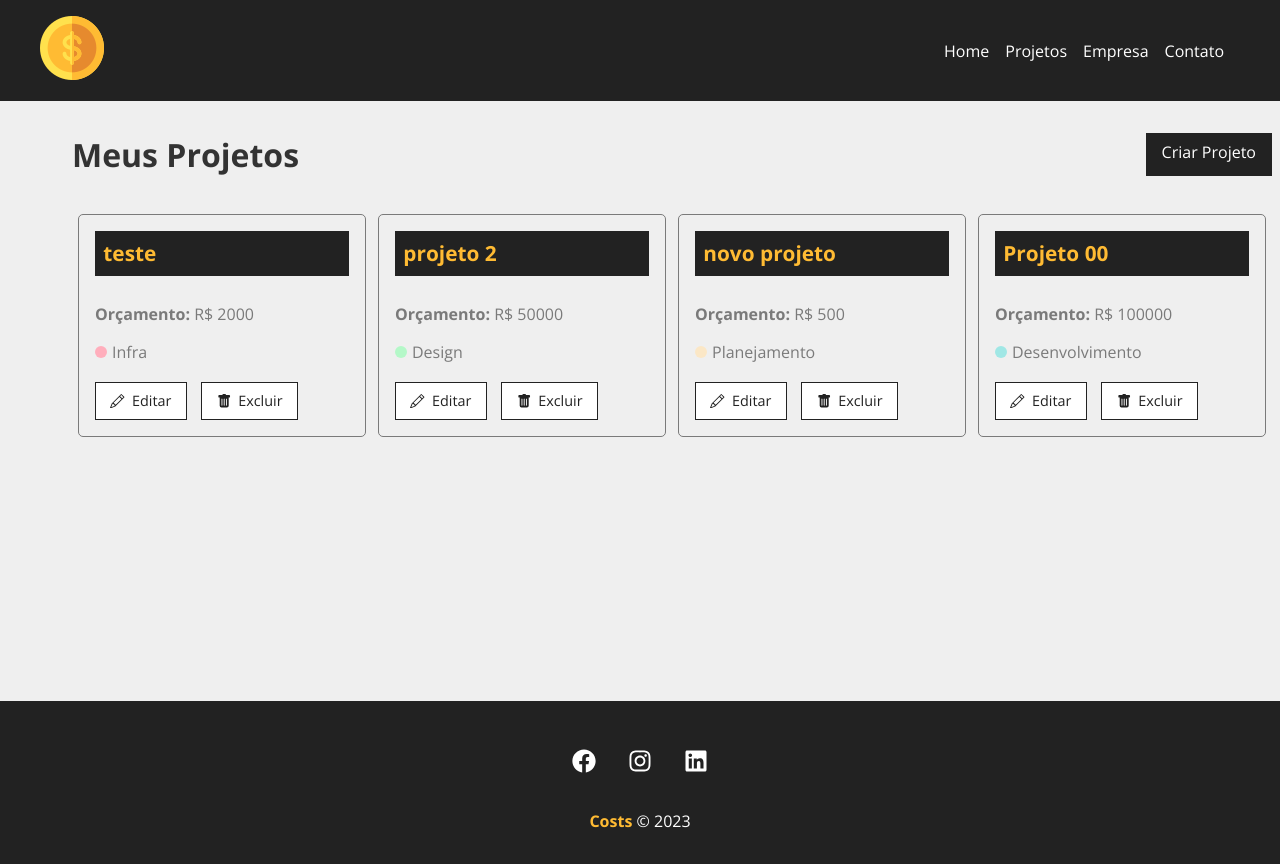
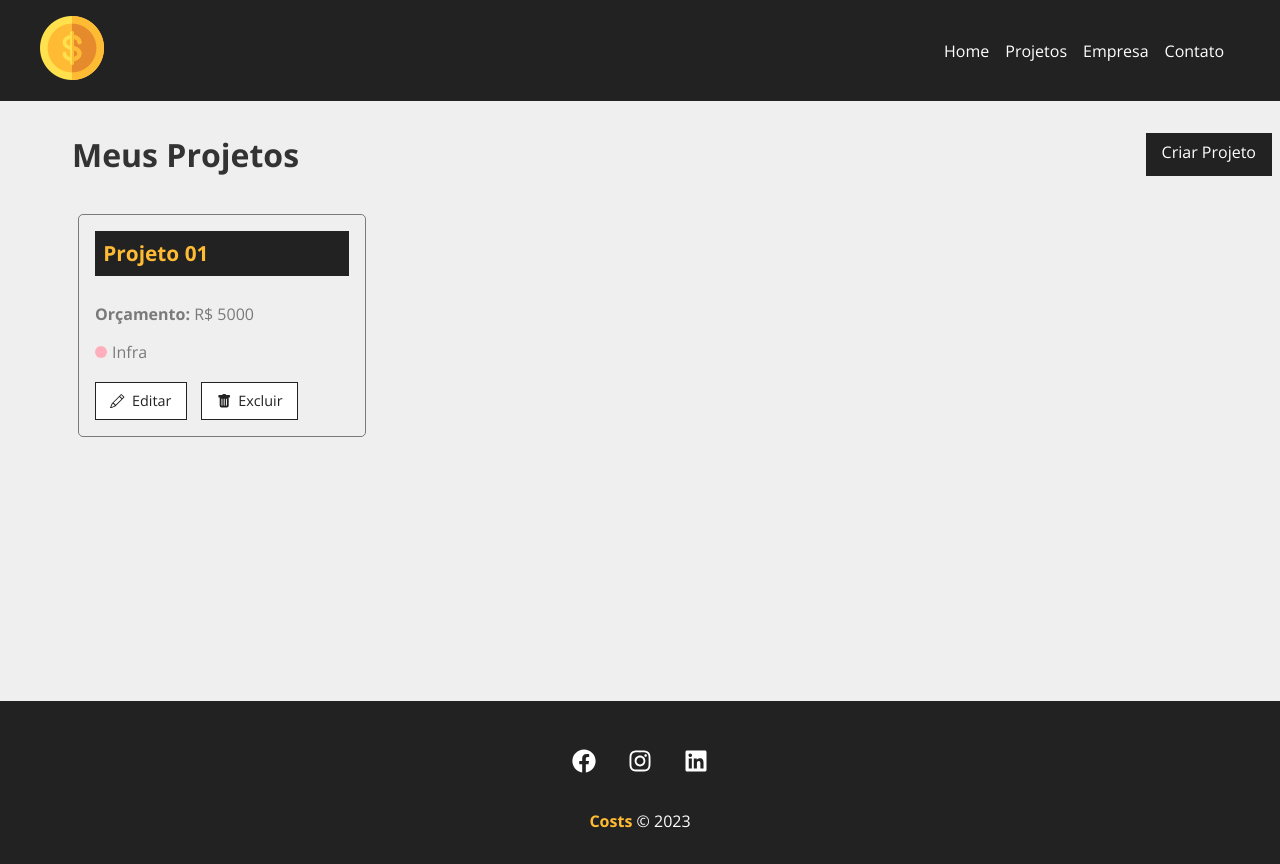
Before and after one commit to FellipeCastro/costs-react, a React (Create React App) app: page /projects in a window 1280 px wide. Shown: the top 864 px of the page. Built offline with nearby package versions, Linux system fonts and the light colour scheme; data requests are answered from the project's data file.

Commit message:
remoção de projetos funcionando!

```diff
--- a/db.json
+++ b/db.json
@@ -1,8 +1,8 @@
 {
   "projects": [
     {
-      "name": "teste",
-      "budget": "2000",
+      "name": "Projeto 01",
+      "budget": "5000",
       "category": {
         "id": "1",
         "name": "Infra"
@@ -10,39 +10,6 @@
       "cost": 0,
       "services": [],
       "id": 1
-    },
-    {
-      "name": "projeto 2",
-      "budget": "50000",
-      "category": {
-        "id": "3",
-        "name": "Design"
-      },
-      "cost": 0,
-      "services": [],
-      "id": 2
-    },
-    {
-      "name": "novo projeto",
-      "budget": "500",
-      "category": {
-        "id": "4",
-        "name": "Planejamento"
-      },
-      "cost": 0,
-      "services": [],
-      "id": 3
-    },
-    {
-      "name": "Projeto 00",
-      "budget": "100000",
-      "category": {
-        "id": "2",
-        "name": "Desenvolvimento"
-      },
-      "cost": 0,
-      "services": [],
-      "id": 4
     }
   ],
   "categories": [
--- a/src/components/pages/Projects.js
+++ b/src/components/pages/Projects.js
@@ -11,6 +11,7 @@
 
     const [projects, setProjects] = useState([])
     const [removeLoading, setRemoveLoading] = useState(false)
+    const [projectMessage, setProjectMessage] = useState('')
 
     const location = useLocation()
     let message = ''
@@ -37,6 +38,21 @@
         )
       }, [])
 
+      function removeProject(id) {
+        fetch(`http://localhost:5000/projects/${id}`, {
+              method: 'DELETE',
+              headers: {
+                'Content-Type': 'application/json',
+              },
+            })
+            .then(resp => resp.json())
+            .then(() => {
+                setProjects(projects.filter((projects) => projects.id !== id))
+                setProjectMessage('Projeto removido com sucesso!')
+            })
+            .catch(err => console.log(err))
+      }
+
     return (
         <div className={styles.project_container}>
             <div className={styles.title_container}>
@@ -44,6 +60,7 @@
                 <LinkButton to="/newproject" text="Criar Projeto"/>
             </div>
             {message && <Message type="success" msg={message} />}
+            {projectMessage && <Message type="success" msg={projectMessage} />}
 
             <Container customClass="start">
                 {projects.length > 0 &&
@@ -54,6 +71,7 @@
                         budget={project.budget}
                         category={project.category.name}
                         key={project.id}
+                        handleRemove={removeProject}
                         />
                     ))}
                 {!removeLoading && <Loading/>}
--- a/src/components/project/ProjectCard.js
+++ b/src/components/project/ProjectCard.js
@@ -3,6 +3,12 @@
 import {BsPencil, BsFillTrashFill} from 'react-icons/bs';
 
 function ProjectCard({id, name, budget, category, handleRemove}) {
+
+    const remove = (e) => {
+        e.preventDefault()
+        handleRemove(id)
+    }
+
     return (
         <div className={styles.project_card}>
             <h4>{name}</h4>
@@ -16,7 +22,7 @@
                 <Link to='/'>
                     <BsPencil/> Editar
                 </Link>
-                <button>
+                <button onClick={remove}>
                     <BsFillTrashFill/> Excluir
                 </button>
             </div>
```
